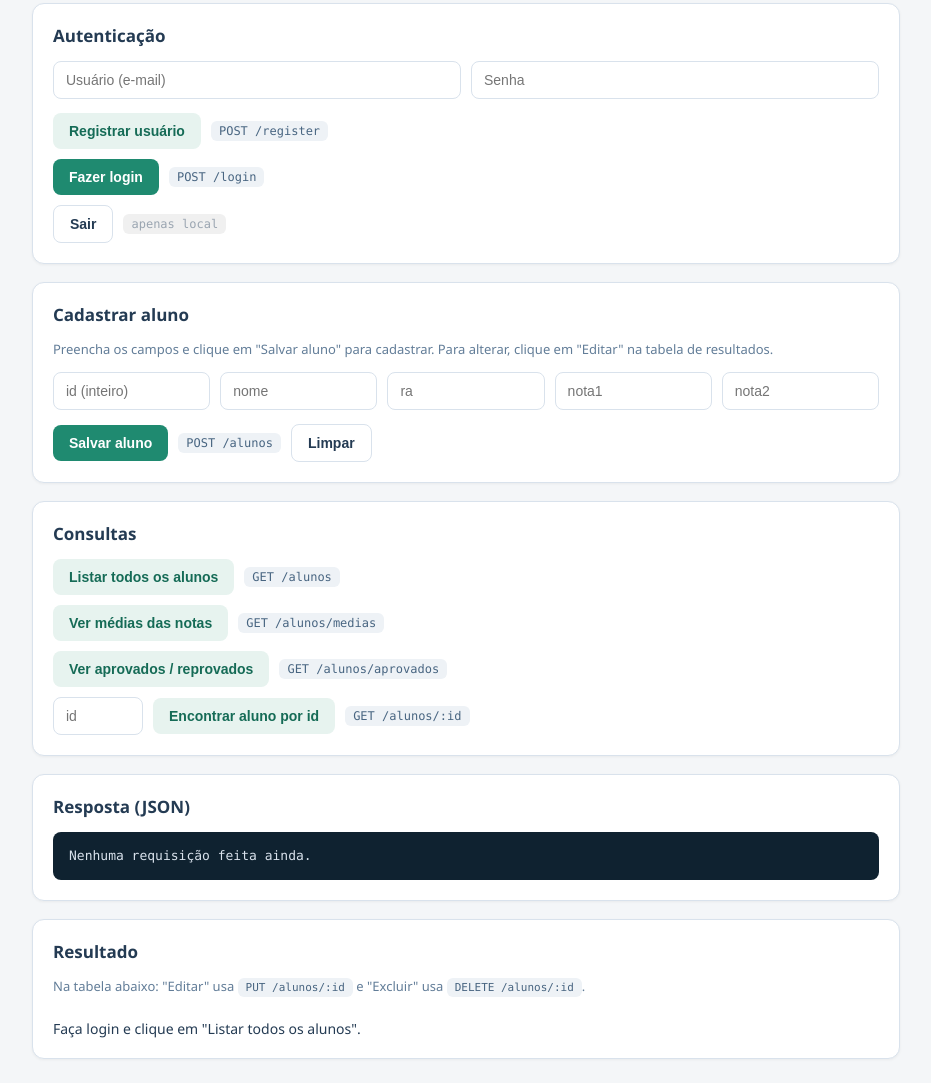
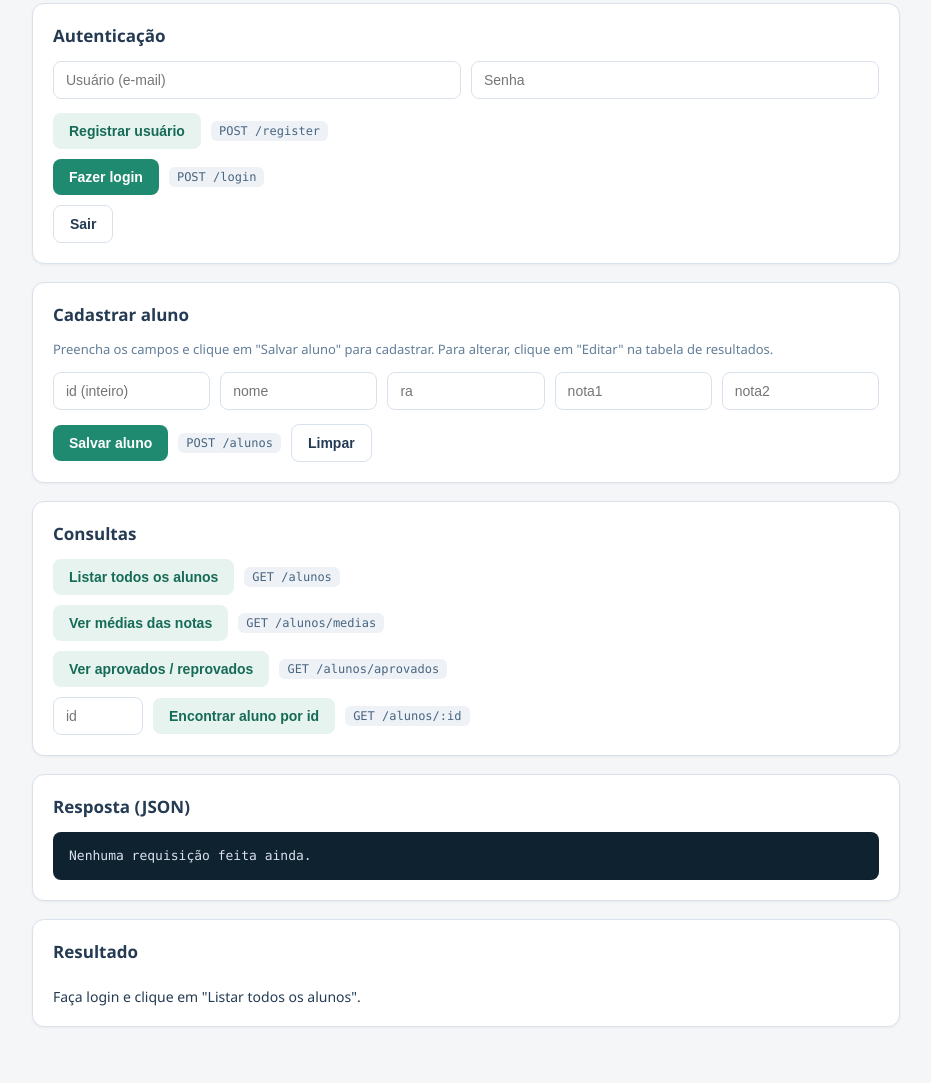
Before and after one commit to Luiz-Scenario/prw2_2025_2_backend, a website: page public/index.html in a window 1280 px wide. Shown: the part 87-1170 px from the top of the page, without its empty margins (174-1105 px from the left). After the commit the page ends 1138 px from the top, so only its background shows below. Drawn offline with Linux system fonts and the light colour scheme.

Commit message:
correção

```diff
--- a/public/index.html
+++ b/public/index.html
@@ -30,7 +30,6 @@
                 </div>
                 <div class="linha-rota">
                     <button id="btnLogout" class="btn btn-ghost">Sair</button>
-                    <code class="rota rota-local">apenas local</code>
                 </div>
             </div>
         </section>
@@ -82,7 +81,6 @@
 
         <section class="card">
             <h2>Resultado</h2>
-            <p class="hint">Na tabela abaixo: "Editar" usa <code class="rota">PUT /alunos/:id</code> e "Excluir" usa <code class="rota">DELETE /alunos/:id</code>.</p>
             <div id="tabelaWrap" class="tabela-wrap">
                 <p class="msg">Faça login e clique em "Listar todos os alunos".</p>
             </div>
```
